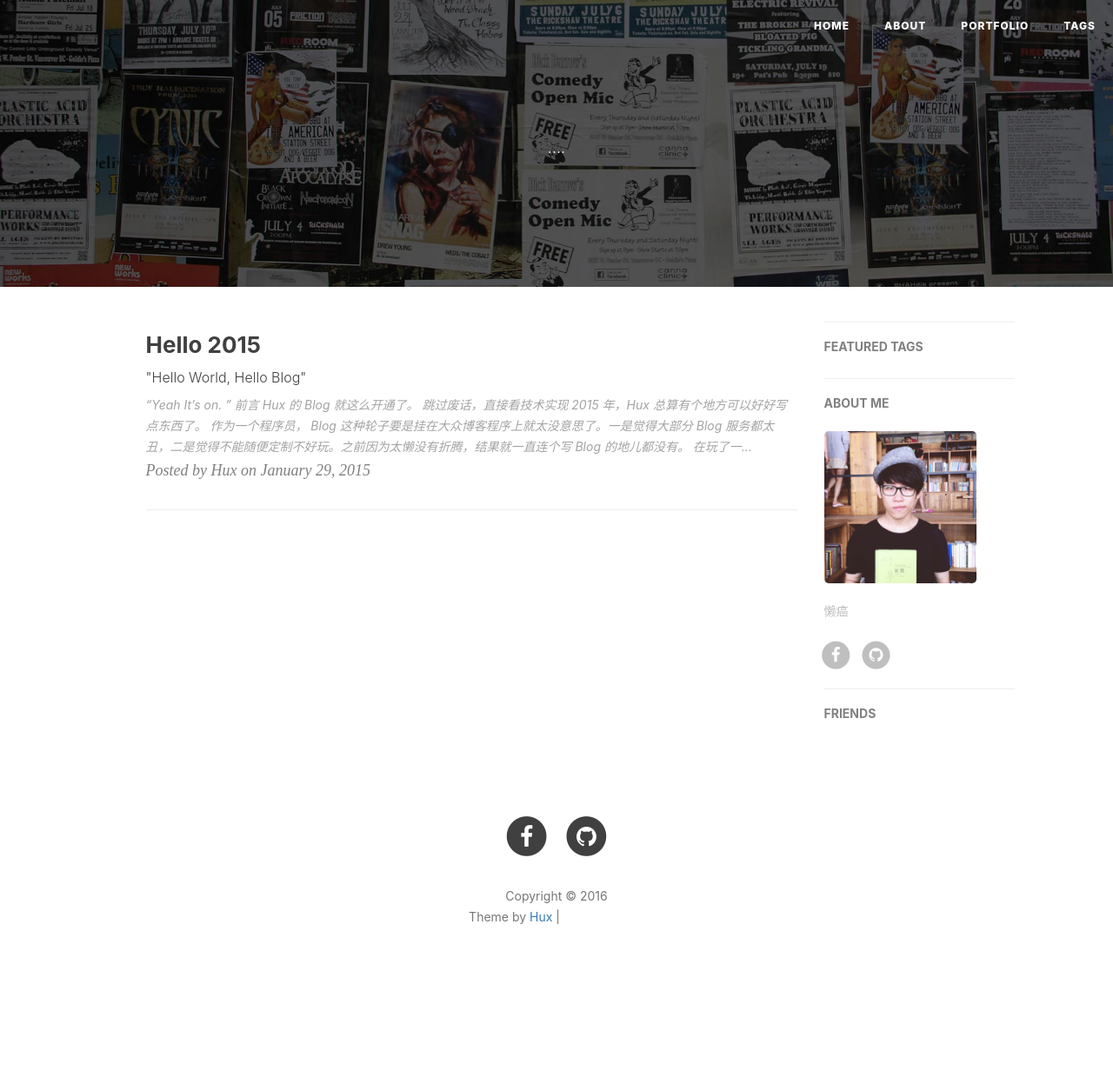
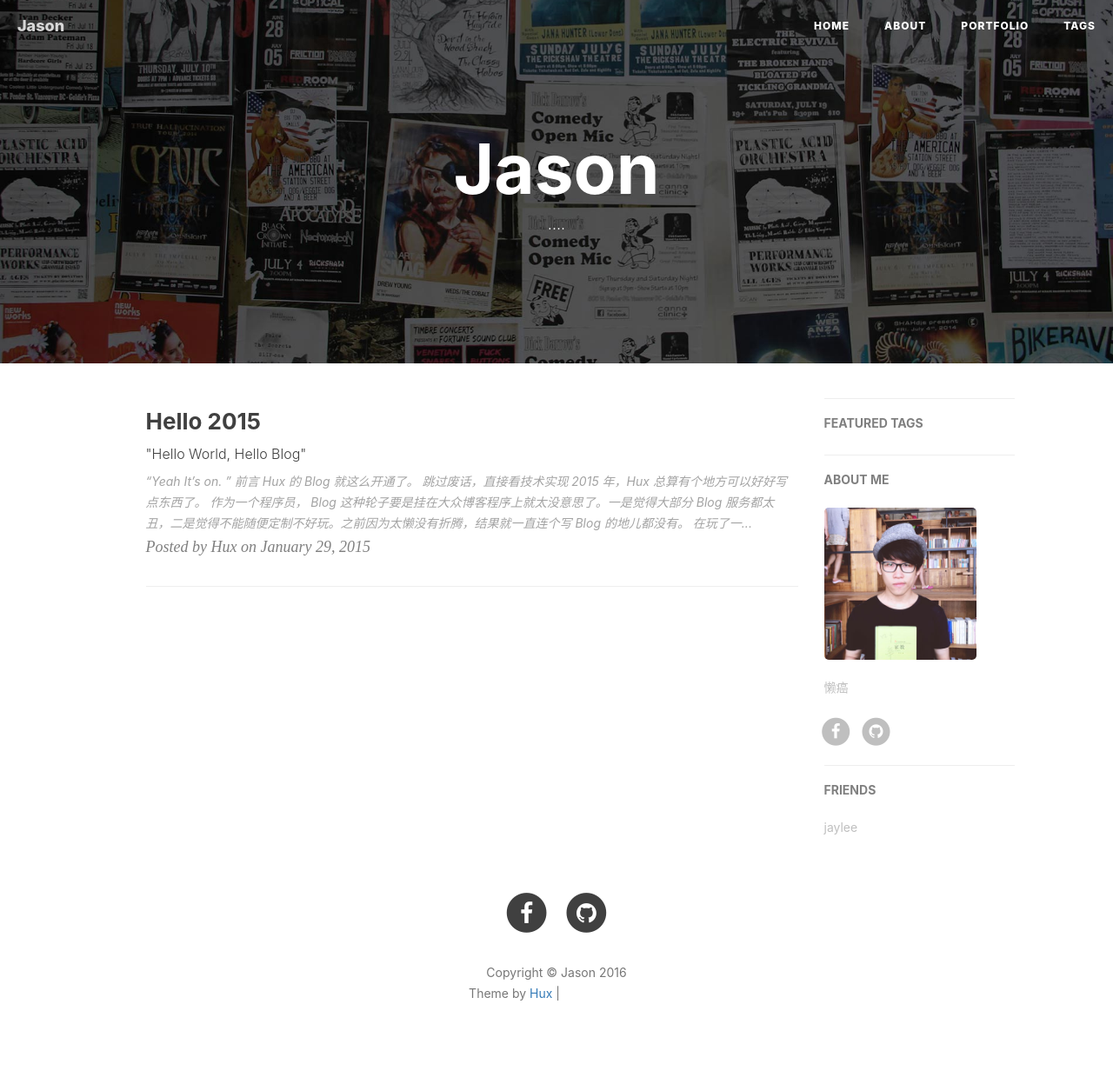
Before and after one commit to JasonYangX/blog, a Jekyll site: the page built from index.html, in a window 1280 px wide. Shown: the whole page at 87% size. Built offline with Jekyll 4.4.1, drawn with Linux system fonts in a browser that asks for light colours; nearby versions of some CDN libraries; the list of posts is cut into pages by our own code; comment, search, counter and statistics services are not loaded; before the commit the page ends 1159 px from its top, so only the background shows below that; grey boxes are pictures that could not be loaded.

Commit message:
添加友链

```diff
--- a/_config.yml
+++ b/_config.yml
@@ -1,5 +1,5 @@
 # Site settings
-title:
+title: Jason
 SEOTitle: 清的博客
 header-img: img/home-bg.jpg
 email: yangenqings@gmail.com
@@ -77,6 +77,6 @@ featured-condition-size: 1              # A tag will be featured if the size of
 # Friends
 friends: [
     {
-        'jaylee': 'www.jaylee.cc'
+        'title':'jaylee', 'href':'www.jaylee.cc'
     }
 ]
```
